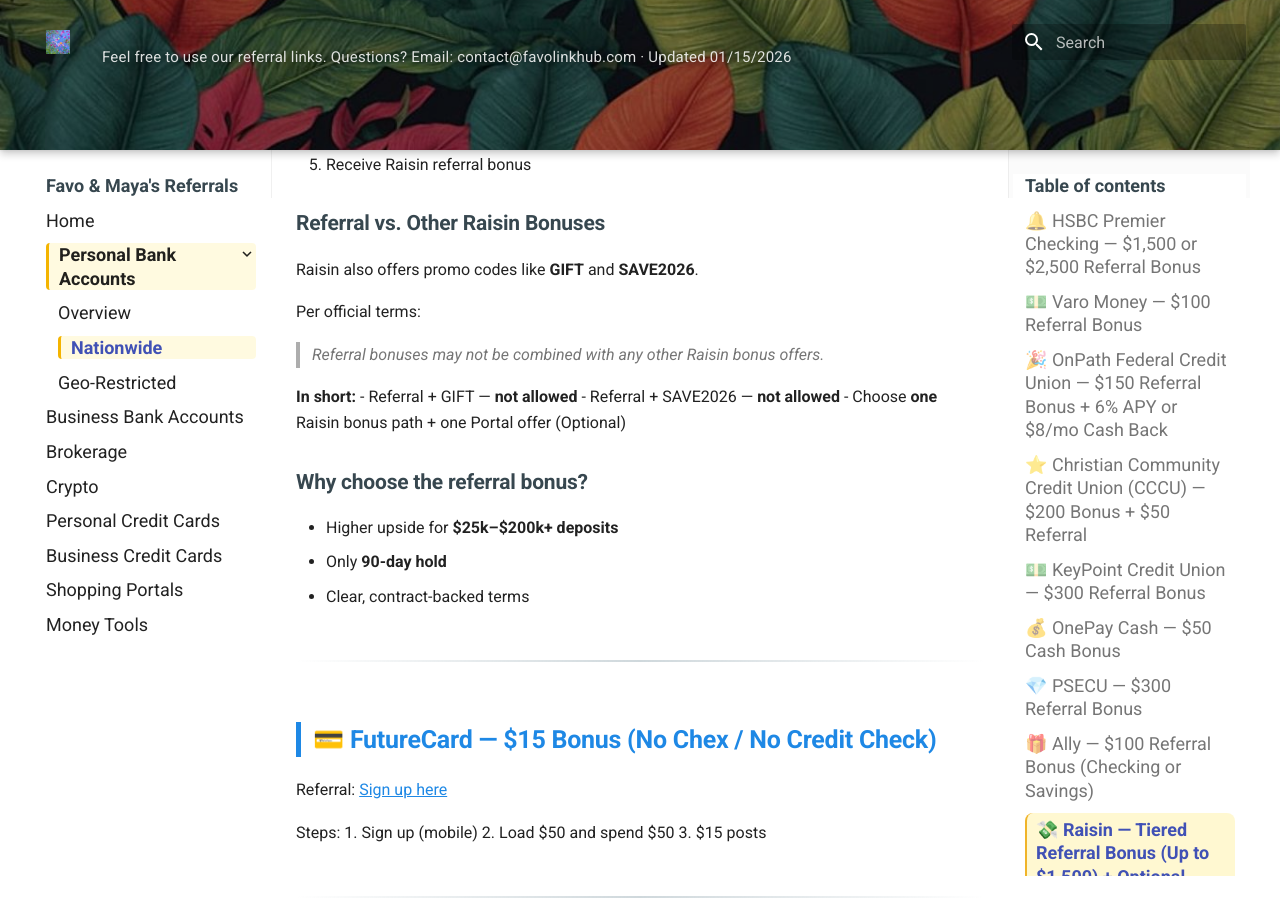
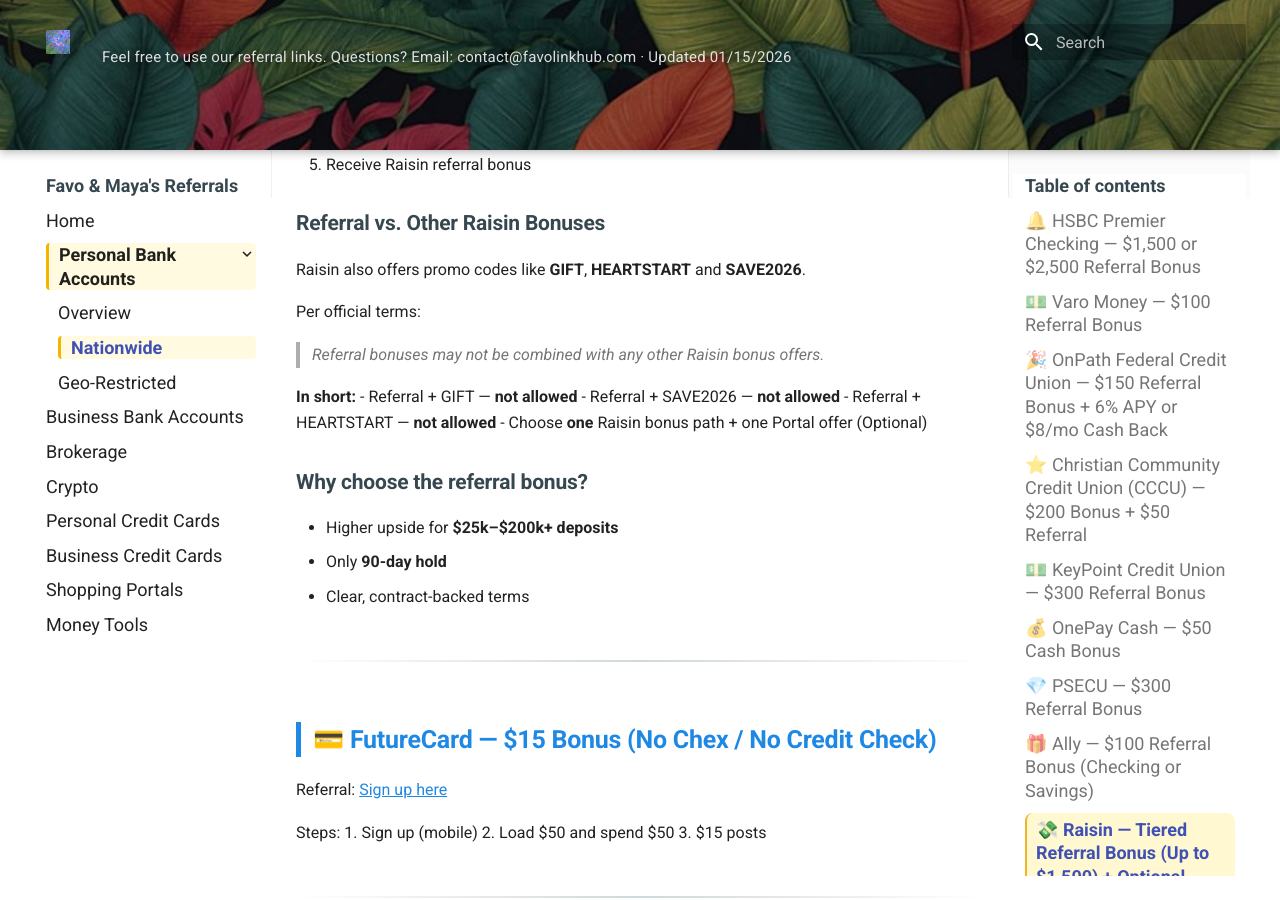
Before and after one commit to whispersofzephyr/favolinkhub-site, an MkDocs documentation site: the page built from docs/personal-bank-nationwide.md, in a window 1280 px wide and 900 px high, scrolled down 12763 px. Built offline with MkDocs 1.6.1 and Material for MkDocs 9.7.7, drawn with Linux system fonts in a browser that asks for light colours.

Commit message:
Update personal-bank-nationwide.md

```diff
--- a/docs/personal-bank-nationwide.md
+++ b/docs/personal-bank-nationwide.md
@@ -444,7 +444,7 @@ If it tracks, great. If not, portal bonus may be denied.
 
 ### Referral vs. Other Raisin Bonuses
 
-Raisin also offers promo codes like **GIFT** and **SAVE2026**.
+Raisin also offers promo codes like **GIFT**, **HEARTSTART** and **SAVE2026**.
 
 Per official terms:
 
@@ -453,6 +453,7 @@ Per official terms:
 **In short:**
 - Referral + GIFT — **not allowed**
 - Referral + SAVE2026 — **not allowed**
+- Referral + HEARTSTART — **not allowed**
 - Choose **one** Raisin bonus path + one Portal offer (Optional)
 
 ### Why choose the referral bonus?
```
